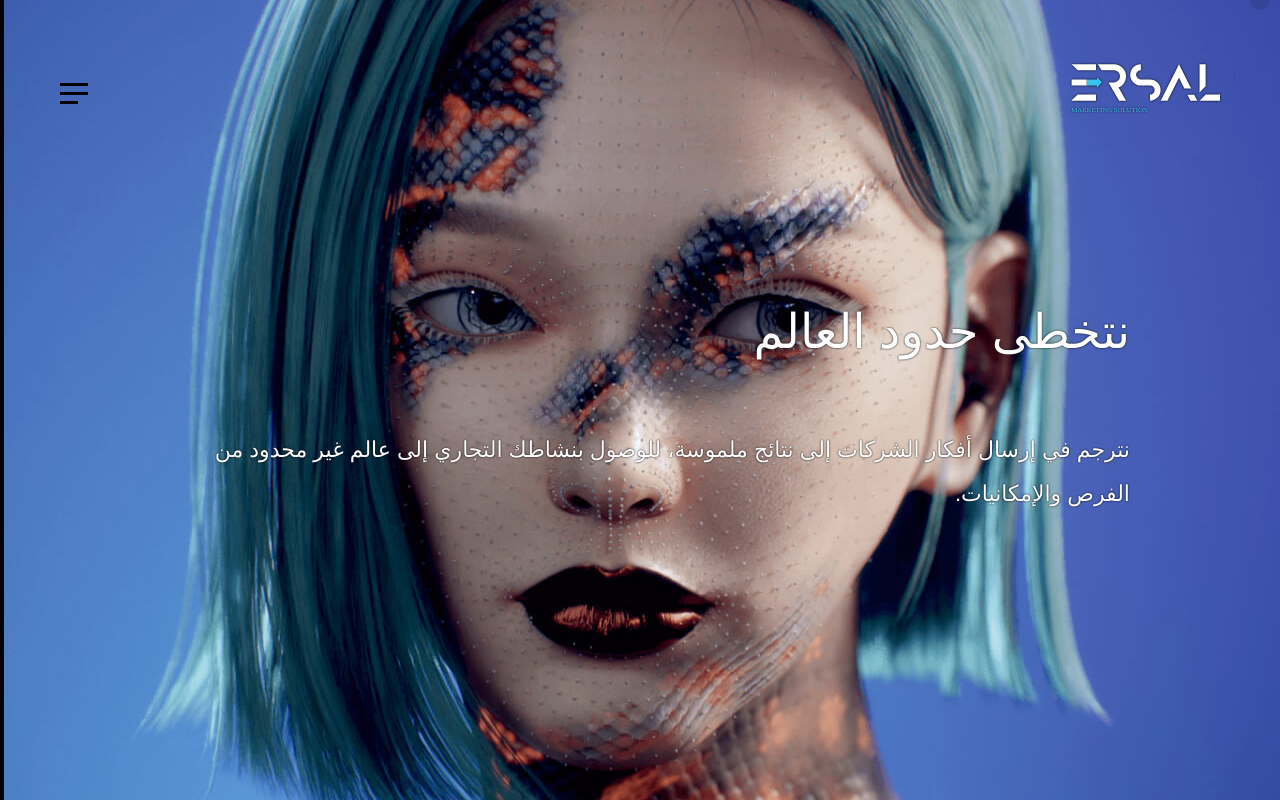
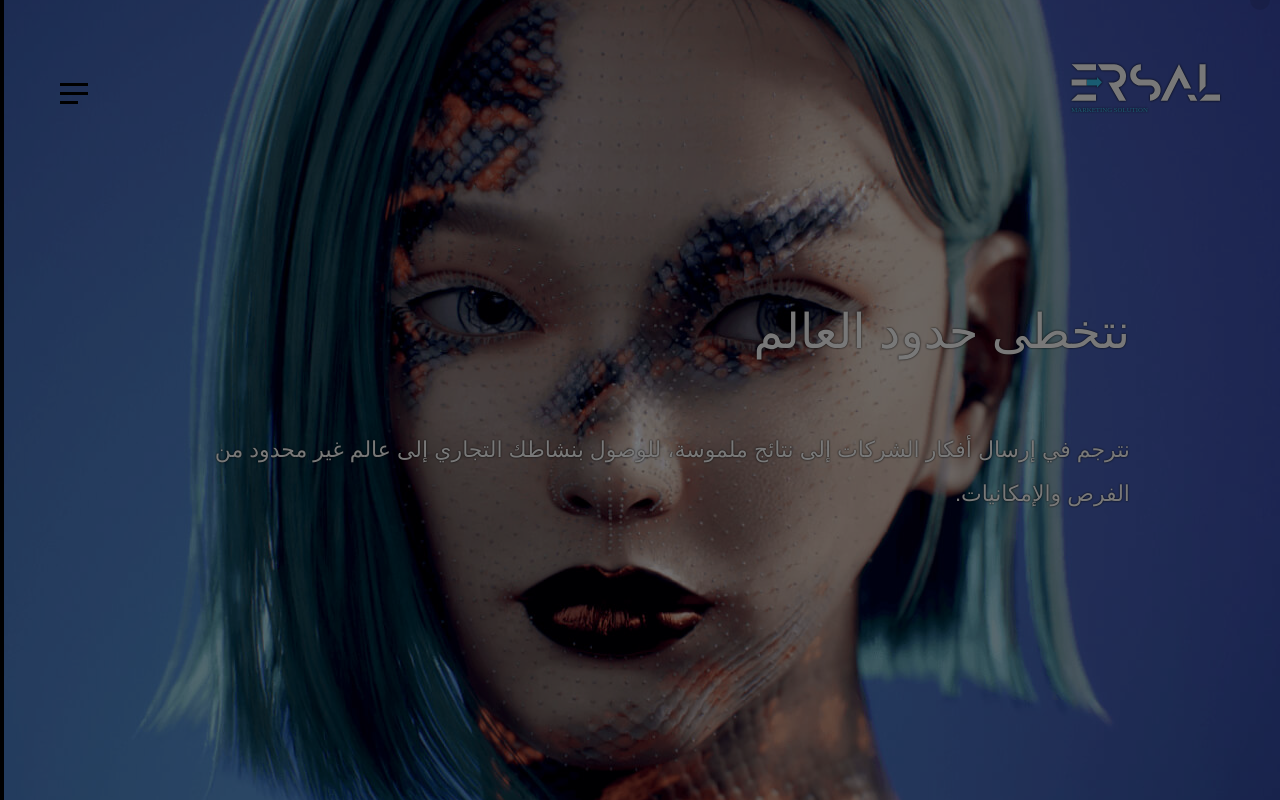
Before and after one commit to mo7mad1996/ersal-ksa, a Next.js app: page / in a window 1280 px wide. Shown: the top 800 px of the page. Built offline with nearby package versions, Linux system fonts and the light colour scheme; a web font is replaced by a local one.

Commit message:
added Ersal logo

```diff
--- a/src/app/layout.js
+++ b/src/app/layout.js
@@ -36,7 +36,7 @@ export default function RootLayout({ children }) {
       <body className={inter.className}>
         <div className="mil-wrapper" id="top">
           <Cursor />
-          {/* <PreLoader /> */}
+          <PreLoader />
           <Scrollbar />
           <Curtain />
           <Frame_and_menu />
```
